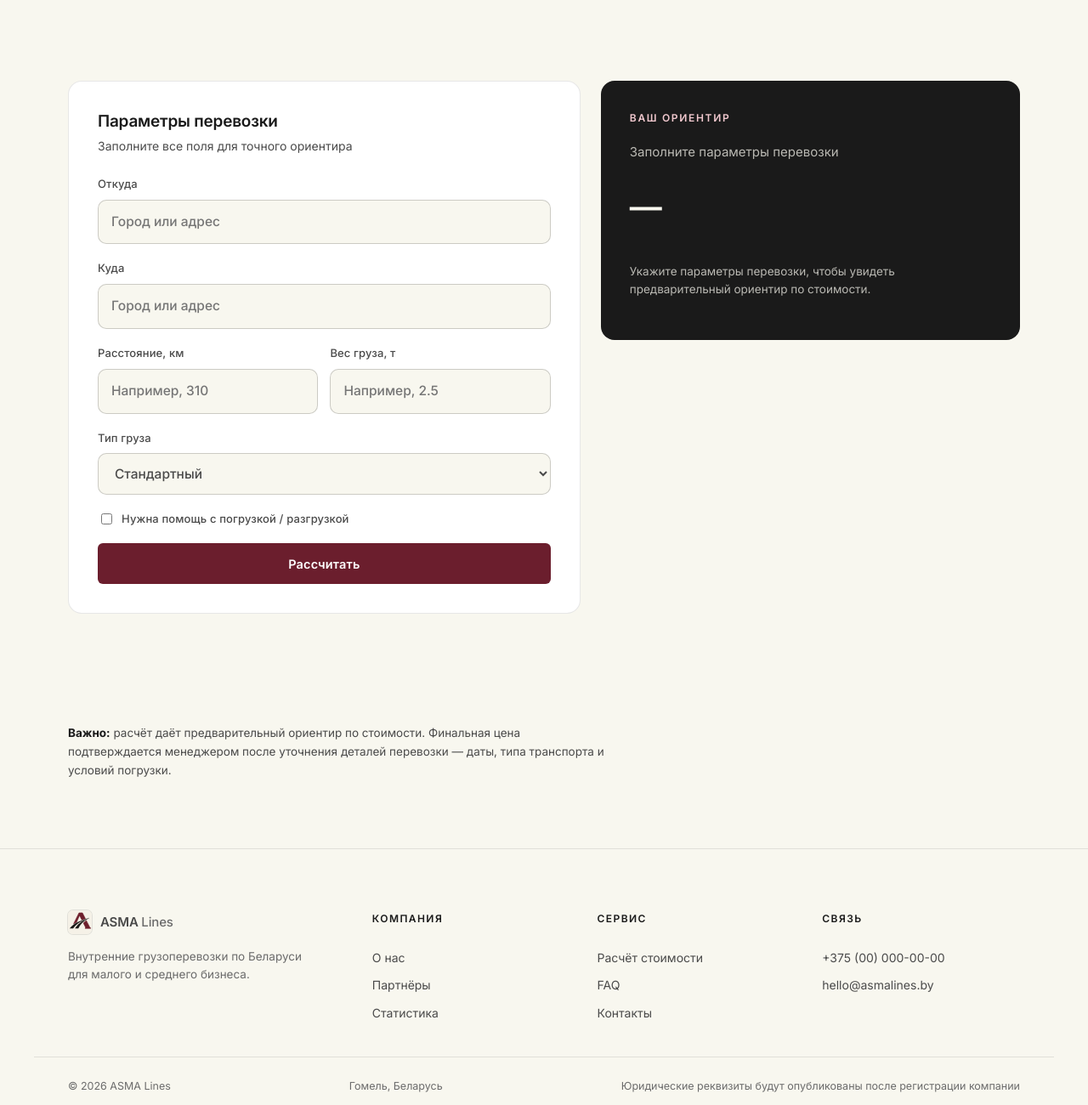
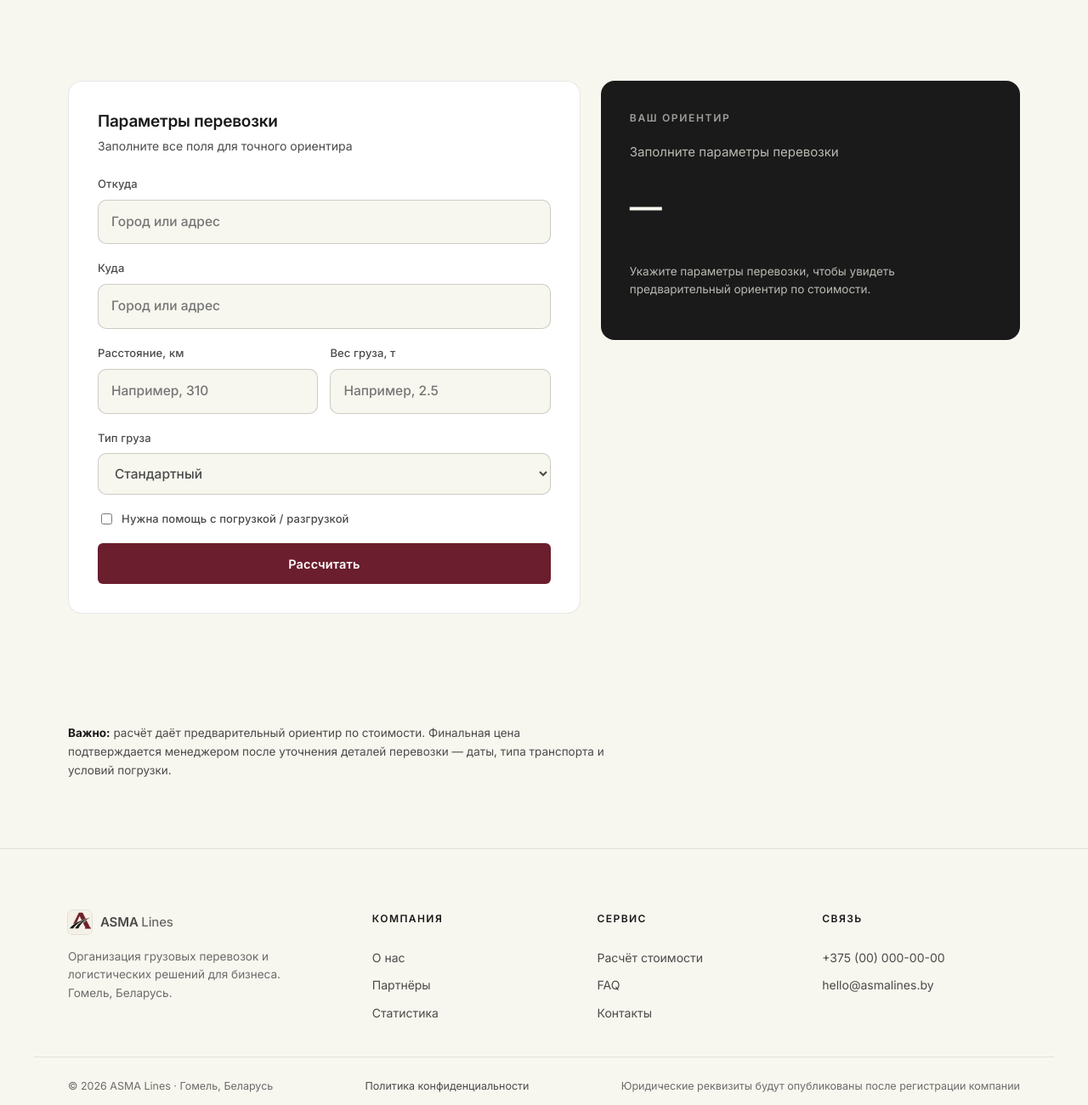
Before and after one commit to efim0901/asma-lines-site, a plain HTML site: page calculator.html in a window 1280 px wide. Shown: the part 420-1720 px from the top of the page at 85% size. Drawn offline with Linux system fonts and the light colour scheme.

Commit message:
Update calculator.html

```diff
--- a/calculator.html
+++ b/calculator.html
@@ -3,17 +3,17 @@
 <head>
 <meta charset="utf-8">
 <meta name="viewport" content="width=device-width,initial-scale=1">
-<meta name="description" content="Предварительный расчёт стоимости перевозки по Беларуси от ASMA Lines.">
+<meta name="description" content="Предварительный расчёт стоимости перевозки от ASMA Lines. Ориентир по маршруту, весу и типу груза.">
 <title>Расчёт стоимости — ASMA Lines</title>
 <link rel="canonical" href="https://asmalines.by/calculator.html">
 <meta property="og:type" content="website">
 <meta property="og:site_name" content="ASMA Lines">
 <meta property="og:title" content="Расчёт стоимости — ASMA Lines">
-<meta property="og:description" content="Предварительный расчёт стоимости перевозки по Беларуси от ASMA Lines.">
+<meta property="og:description" content="Предварительный расчёт стоимости перевозки от ASMA Lines.">
 <meta property="og:url" content="https://asmalines.by/calculator.html">
 <meta property="og:locale" content="ru_RU">
 <meta name="twitter:card" content="summary">
-<link rel="stylesheet" href="assets/style.css?v=20260911b">
+<link rel="stylesheet" href="assets/style.css?v=20260911c">
 </head>
 <body>
 <header class="site-header">
@@ -73,7 +73,7 @@
     </form>
 
     <aside class="quote" aria-live="polite">
-      <p class="kicker" style="color:#f2c9cf">Ваш ориентир</p>
+      <p class="kicker">Ваш ориентир</p>
       <p class="quote-label">Заполните параметры перевозки</p>
       <strong id="quote-total">—</strong>
       <p id="quote-note">Укажите параметры перевозки, чтобы увидеть предварительный ориентир по стоимости.</p>
@@ -93,7 +93,7 @@
         <img class="brand-logo" src="assets/brand/asma-mark.svg" alt="" width="28" height="28">
         <span>ASMA <i>Lines</i></span>
       </a>
-      <p>Внутренние грузоперевозки по Беларуси для малого и среднего бизнеса.</p>
+      <p>Организация грузовых перевозок и логистических решений для бизнеса. Гомель, Беларусь.</p>
     </div>
     <div class="footer-col">
       <p class="footer-heading">Компания</p>
@@ -114,11 +114,11 @@
     </div>
   </div>
   <div class="container footer-bottom">
-    <span>© <span data-year></span> ASMA Lines</span>
-    <span>Гомель, Беларусь</span>
+    <span>© <span data-year></span> ASMA Lines · Гомель, Беларусь</span>
+    <a href="privacy.html">Политика конфиденциальности</a>
     <span>Юридические реквизиты будут опубликованы после регистрации компании</span>
   </div>
 </footer>
-<script src="assets/site.js?v=20260911b"></script>
+<script src="assets/site.js?v=20260911c"></script>
 </body>
 </html>
```
